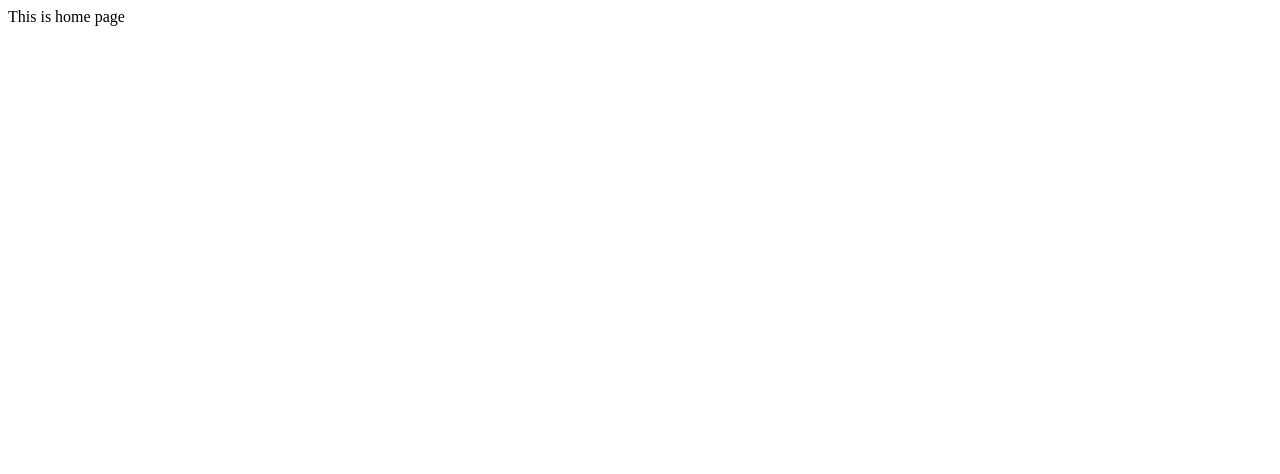
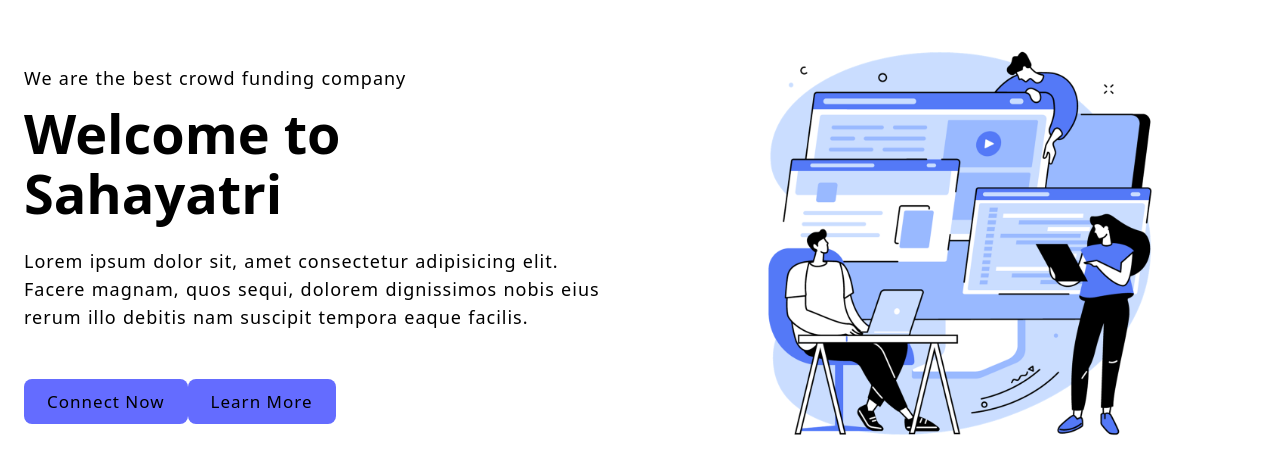
Before and after one commit to DrishyaShrestha09/admin-panel, a React (Vite) app in the folder client/: page / in a window 1280 px wide. Shown: the top 474 px of the page. Built offline with nearby package versions, Linux system fonts and the light colour scheme.

Commit message:
added styling in home page

```diff
--- a/client/src/index.css
+++ b/client/src/index.css
@@ -0,0 +1,172 @@
+* {
+    margin: 0;
+    padding: 0;
+    box-sizing: border-box;
+    font-family: Urbanist, system-ui, Avenir, Helvetica, Arial, sans-serif;
+    color-scheme: light dark;
+  }
+
+  :root {
+    --bg-color: #f4f3ff;
+    --btn-color: #646cff;
+    --dark-color: #242424;
+    --helper-color: #99b9ff;
+  }
+
+  html {
+    font-size: 62.5%;
+  }
+
+  /*? base style */
+
+  body {
+    margin: 0;
+    /* display: flex;
+    place-items: center; */
+    /* min-width: 32rem; */
+    min-height: 100vh;
+  }
+
+
+
+  h1 {
+    font-size: 5.4rem;
+    line-height: 1.1;
+    font-weight: bold;
+  }
+
+  p,
+  li,
+  label,
+  input,
+  textarea {
+    font-size: 1.8rem;
+    line-height: 1.56;
+    letter-spacing: 0.1rem;
+    word-spacing: 0.06rem;
+  }
+
+  a {
+    font-weight: 500;
+    font-size: 1.8rem;
+    letter-spacing: 0.1rem;
+    color: var(--btn-color);
+    text-decoration: inherit;
+  }
+
+  li {
+    list-style: none;
+  }
+
+  /*? layout Rule  */
+
+  .container {
+    max-width: 140rem;
+    padding: 4rem 2.4rem;
+    margin: 0 auto;
+  }
+
+  .grid {
+    display: grid;
+    gap: 6.4rem;
+  }
+
+  .grid-two-cols {
+    grid-template-columns: repeat(2, 1fr);
+  }
+
+  .grid-four-cols {
+    grid-template-columns: repeat(4, 1fr);
+  }
+
+  /*? Module Rules / Reusable */
+  button {
+    text-transform: capitalize;
+    padding: 1rem 2.2rem;
+    font-size: 1.7rem;
+    font-weight: 500;
+    background-color: var(--btn-color);
+    border-radius: 0.8rem;
+    -webkit-border-radius: 0.8rem;
+    -moz-border-radius: 0.8rem;
+    -ms-border-radius: 0.8rem;
+    -o-border-radius: 0.8rem;
+    border: 0.1rem solid transparent;
+    cursor: pointer;
+    letter-spacing: 0.1rem;
+    transition: border-color 0.3s;
+    -webkit-transition: border-color 0.3s;
+    -moz-transition: border-color 0.3s;
+    -ms-transition: border-color 0.3s;
+    -o-transition: border-color 0.3s;
+  }
+
+  .secondary-btn {
+    background-color: transparent;
+    box-shadow: inset 0 0 0 0.2rem var(--btn-color);
+    margin-left: 3.2rem;
+  }
+
+
+  button:hover{
+    box-shadow: inset 0 0 0.2rem var(--bg-color);
+  }
+  /***** Hero Section *****/
+
+  .section-hero {
+    & .grid {
+      align-items: center;
+    }
+
+    .hero-content {
+      & p {
+        margin: 2.4rem 0 4.8rem 0;
+        &:first-child {
+          margin: 0 0 1.2rem 0;
+        }
+      }
+    }
+
+    .hero-image {
+      display: flex;
+      justify-content: center;
+      & img {
+        width: 70%;
+        height: auto;
+      }
+    }
+  }
+
+  /***** End Hero  *****/
+
+  /***** analytics Section *****/
+
+  .section-analytics {
+    margin: 9.6rem 0;
+
+    & .container {
+      background-color: var(--bg-color);
+      border-radius: 1rem;
+    }
+
+    & .grid {
+      color: var(--dark-color);
+
+      & .div1 {
+        text-align: center;
+        border-right: 0.2rem solid var(--dark-color);
+
+        &:last-child {
+          border: none;
+        }
+        & h2 {
+          font-size: 4.8rem;
+        }
+        & p {
+          text-transform: capitalize;
+        }
+      }
+    }
+  }
+
+  /***** End analytics Section *****/
--- a/client/src/pages/Home.jsx
+++ b/client/src/pages/Home.jsx
@@ -1,8 +1,38 @@
 const Home = () => {
   return (
-    <div>
-      <h>This is home page </h>
-    </div>
+    <>
+    <main>
+      <section className="section-hero">
+        <div className="container grid grid-two-cols">
+          <div className="hero-content">
+            <p>We are the best crowd funding company</p>
+            <h1>Welcome to Sahayatri</h1>
+            <p>
+              Lorem ipsum dolor sit, amet consectetur adipisicing elit. Facere magnam, quos sequi, dolorem dignissimos nobis eius rerum illo debitis nam suscipit tempora eaque facilis.
+            </p>
+            <div className="btn btn-group">
+              <a href="/contact">
+              <button className="btn">connect now</button>
+              </a>
+              <a href="/services">
+                <button className="btn">learn more</button>
+              </a>
+            </div>
+          </div>
+
+          {/* hero image */}
+
+          <div className="hero-image">
+            <img src="/images/home.png" alt="working together"
+            width="400"
+            height="500"
+            />
+          </div>
+
+        </div>
+      </section>
+    </main>
+    </>
   )
 }
 
```
